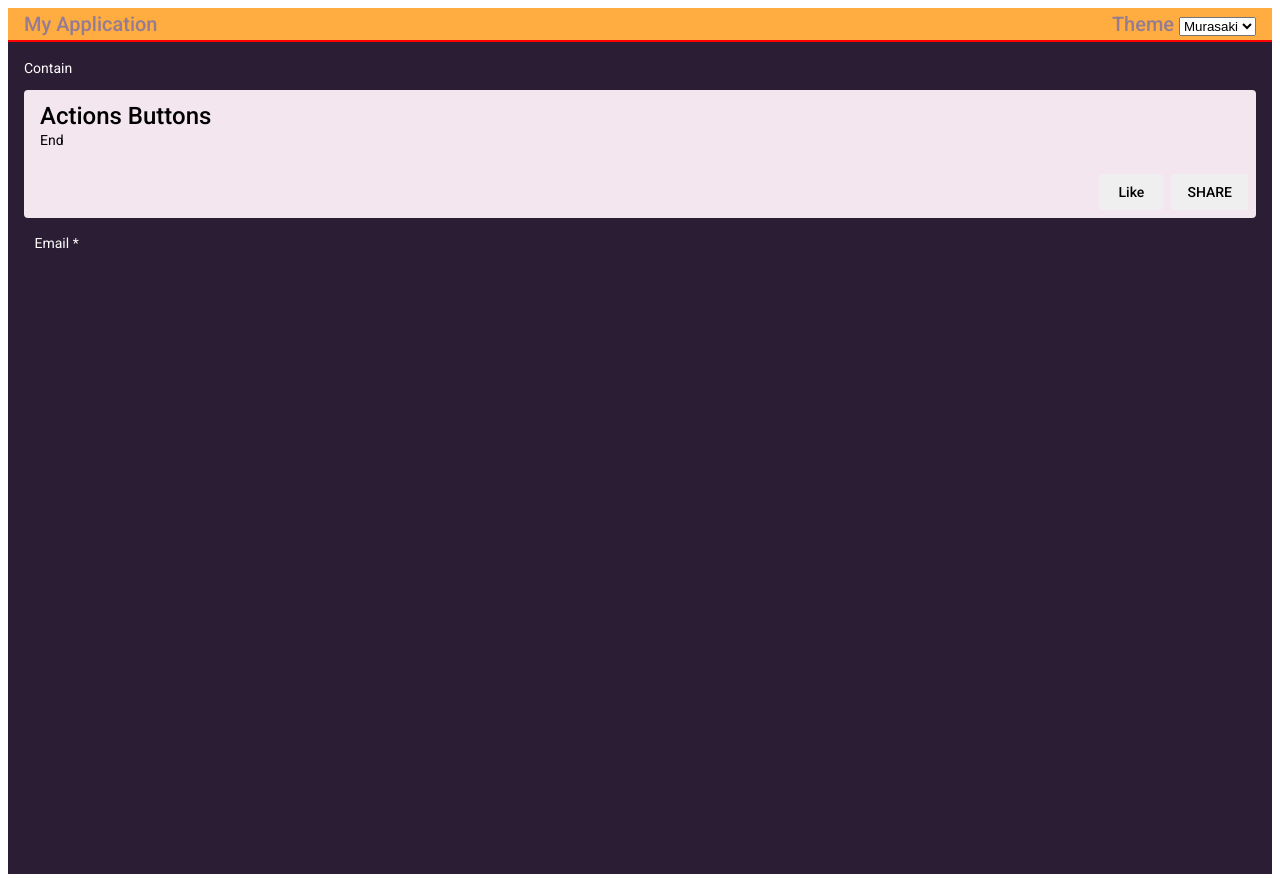
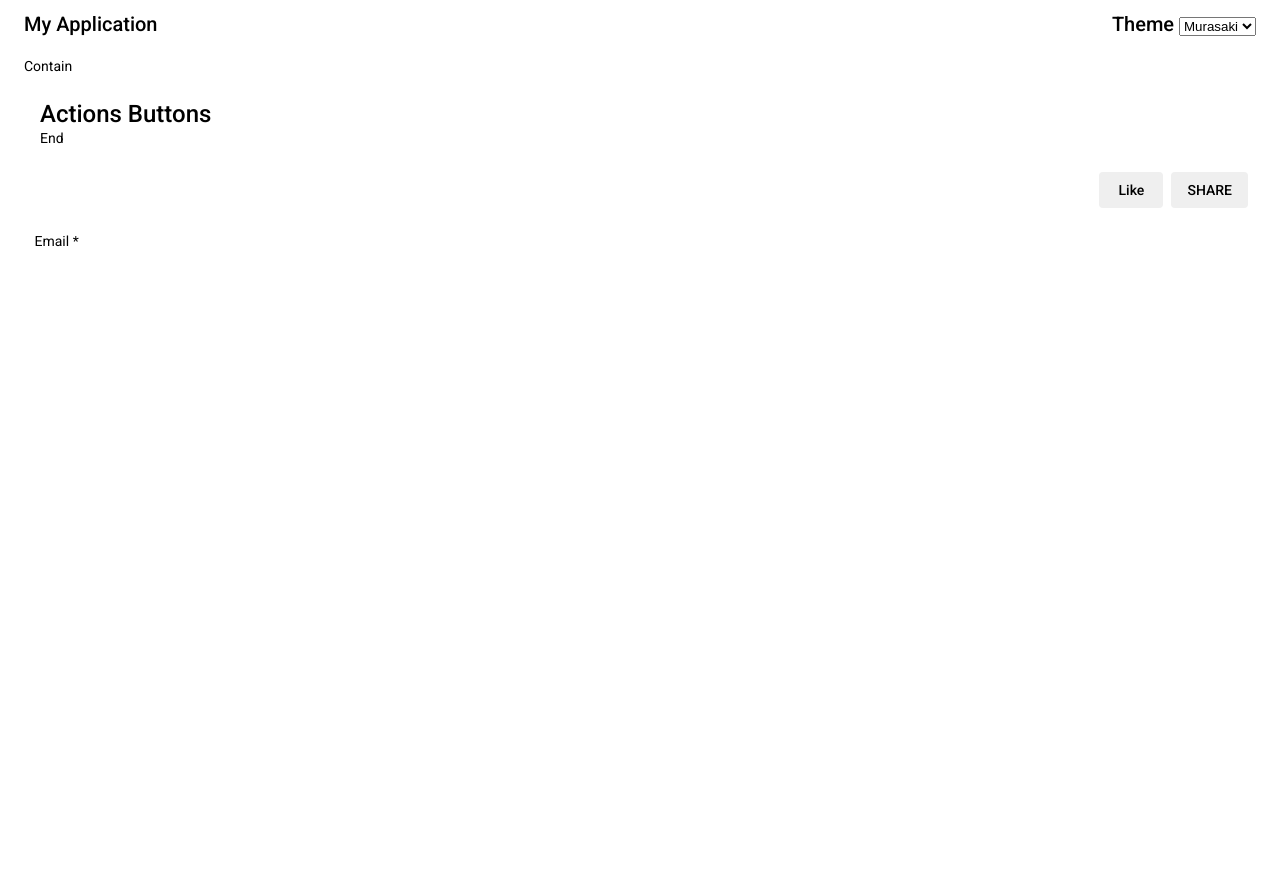
Before and after one commit to anjasmaradwisetiadi/playground-theme-custom-angular-material, an Angular app: page / in a window 1280 px wide. After the commit the page ends 800 px from the top, so only its background shows below. Built offline with nearby package versions, Linux system fonts and the light colour scheme.

Commit message:
file change can be use on theming playground v3. reduce code on custom-theming

```diff
--- a/src/assets/themes/custom-theme.scss
+++ b/src/assets/themes/custom-theme.scss
@@ -1,62 +1,4 @@
 @use '@angular/material' as mat;
 @mixin cust-theme($theme, $default1: null, $default2: null){
 
-  $primary: map-get($theme, primary);
-  $accent: map-get($theme, accent);
-  $warn: map-get($theme, warn);
-
-  .contain{
-    background-color: mat.get-color-from-palette($primary, first-color);
-    height: 100vh;
-    padding: 2rem;
-  }
-
-  .mat-toolbar {
-    color: mat.get-color-from-palette($primary, 300) !important;
-    background-color: mat.get-color-from-palette($accent, third-color) !important;
-    $border-color: mat.get-contrast-color-from-palette($warn, second-color);
-    border-bottom: 2px solid rgba($border-color, 1) !important;
-  }
-
-  .mat-card{
-    background-color: mat.get-color-from-palette($primary, 50) !important;
-    $border-color: mat.get-contrast-color-from-palette($warn, second-color);
-  }
-
-  mat-error{
-    color: mat.get-color-from-palette($warn, third-color) !important;
-  }
-
-  h1,
-  h2,
-  h3,
-  h4,
-  h5,
-  {
-    color: mat.get-contrast-color-from-palette($warn, second-color) !important;
-  }
-
-  .font-size-huge{
-    font-size: 32px;
-    text-transform: uppercase;
-  }
-
-  .mat-form-field{
-    color: mat.get-contrast-color-from-palette($warn, first-color) !important;
-    &.mat-form-field-underline .mat-form-field-appearance-fill .mat-form-field-underline:before {
-      color: red;
-    }
-  }
-
-  mat-icon,
-  .icon-color-theme {
-    color: mat.get-color-from-palette($warn, 500) !important;
-    fill: mat.get-color-from-palette($warn, 500) !important;
-    font-size: 100px !important;
-  }
-
-  p{
-    color: mat.get-contrast-color-from-palette($warn, first-color) !important;
-  }
-
 }
```
